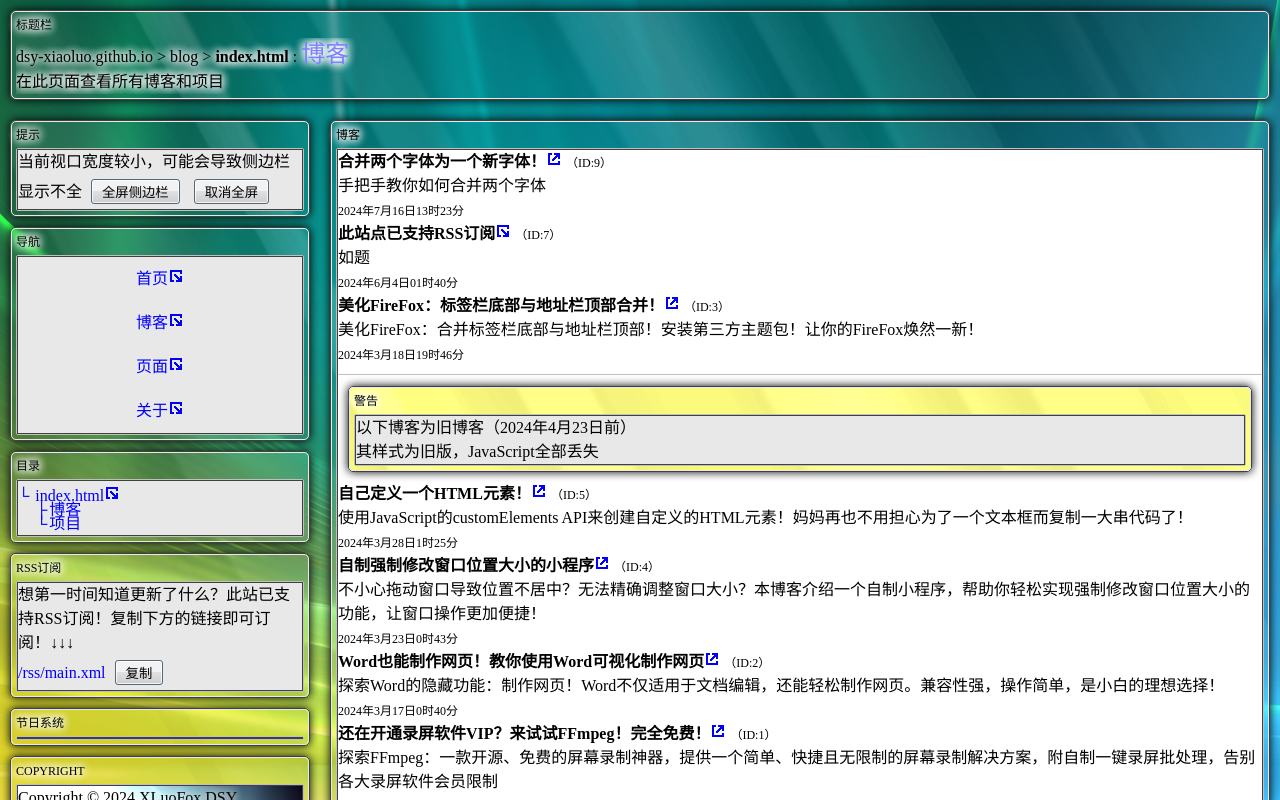
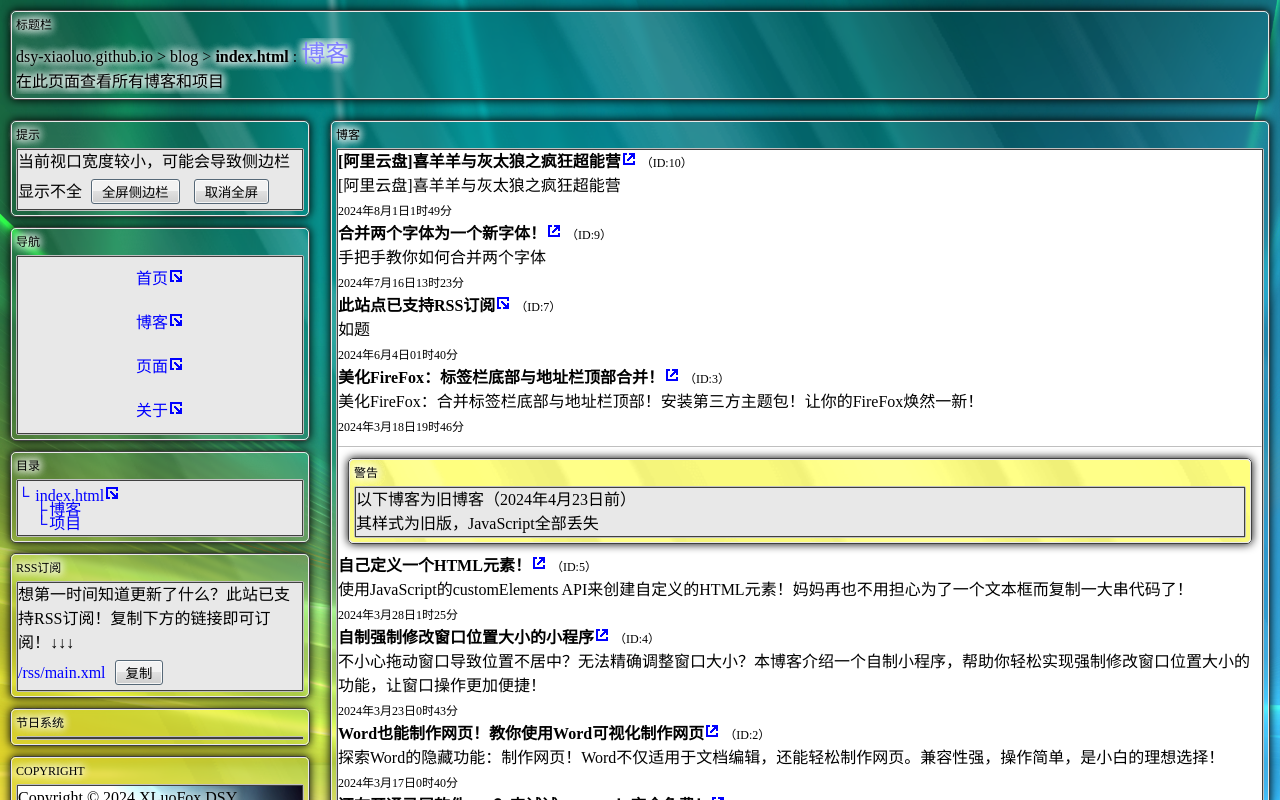
Before and after one commit to DSY-xiaoluo/dsy-xiaoluo.github.io, a plain HTML site: page blog/index.html in a window 1280 px wide. Drawn offline with Linux system fonts and the light colour scheme; a web font is replaced by a local one.

Commit message:
Rel.20.240801.01.调整“页面”页面

```diff
--- a/blog/index.html
+++ b/blog/index.html
@@ -46,6 +46,15 @@
     <div class="xl_内容" id="xl_内容">
       <div class="xl_占位1"></div>
       <xl-vistatextbox title="博客" style5="background-color: #fff;">
+        <a href="/blog/10.html" style="color: unset; text-decoration: none" target="_blank">
+          <div class="xl_项目列表">
+            <span><strong>[阿里云盘]喜羊羊与灰太狼之疯狂超能营</strong><img src="/file/img/外链.png" /></span>
+            <span style="font-size: 12px">（ID:10）</span><br />
+            <span>[阿里云盘]喜羊羊与灰太狼之疯狂超能营</span><br />
+            <span style="font-size: 12px">2024年8月1日1时49分</span><br />
+          </div>
+        </a>
+
         <a href="/blog/9.html" style="color: unset; text-decoration: none" target="_blank">
           <div class="xl_项目列表">
             <span><strong>合并两个字体为一个新字体！</strong><img src="/file/img/外链.png" /></span>
@@ -116,7 +125,7 @@
           </div>
         </a>
       </xl-vistatextbox>
-      <xl-vistatextbox title="项目">
+      <xl-vistatextbox title="项目" style5="background-color: #fff">
         <a href="/blog/8.html" style="color: unset; text-decoration: none" target="_blank">
           <div class="xl_项目列表">
             <span><strong>持续更新！告别臃肿繁杂的键位！FCL新兴键位：“键”易系列键位布局发布！</strong><img src="/file/img/外链.png" /></span>
```
